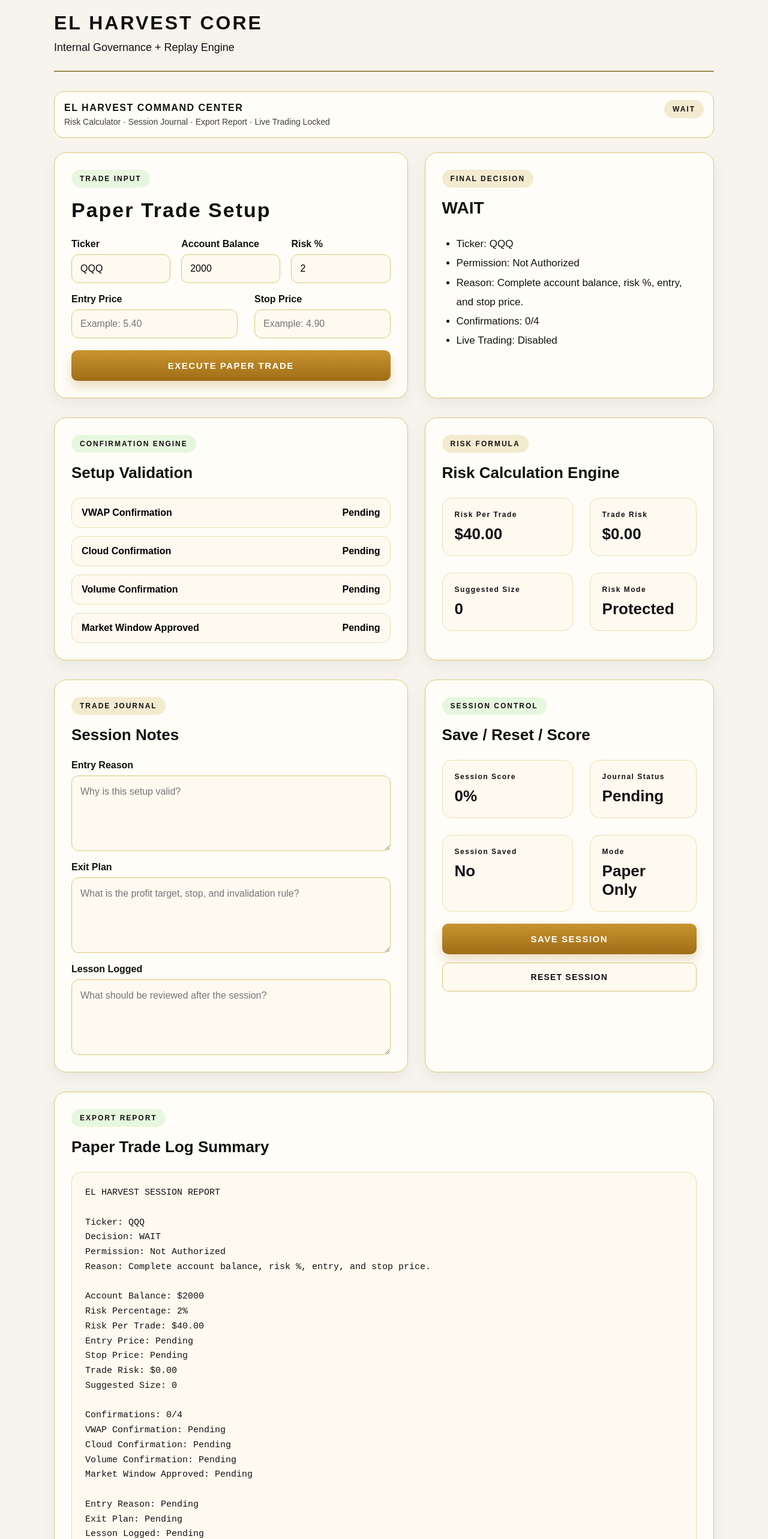
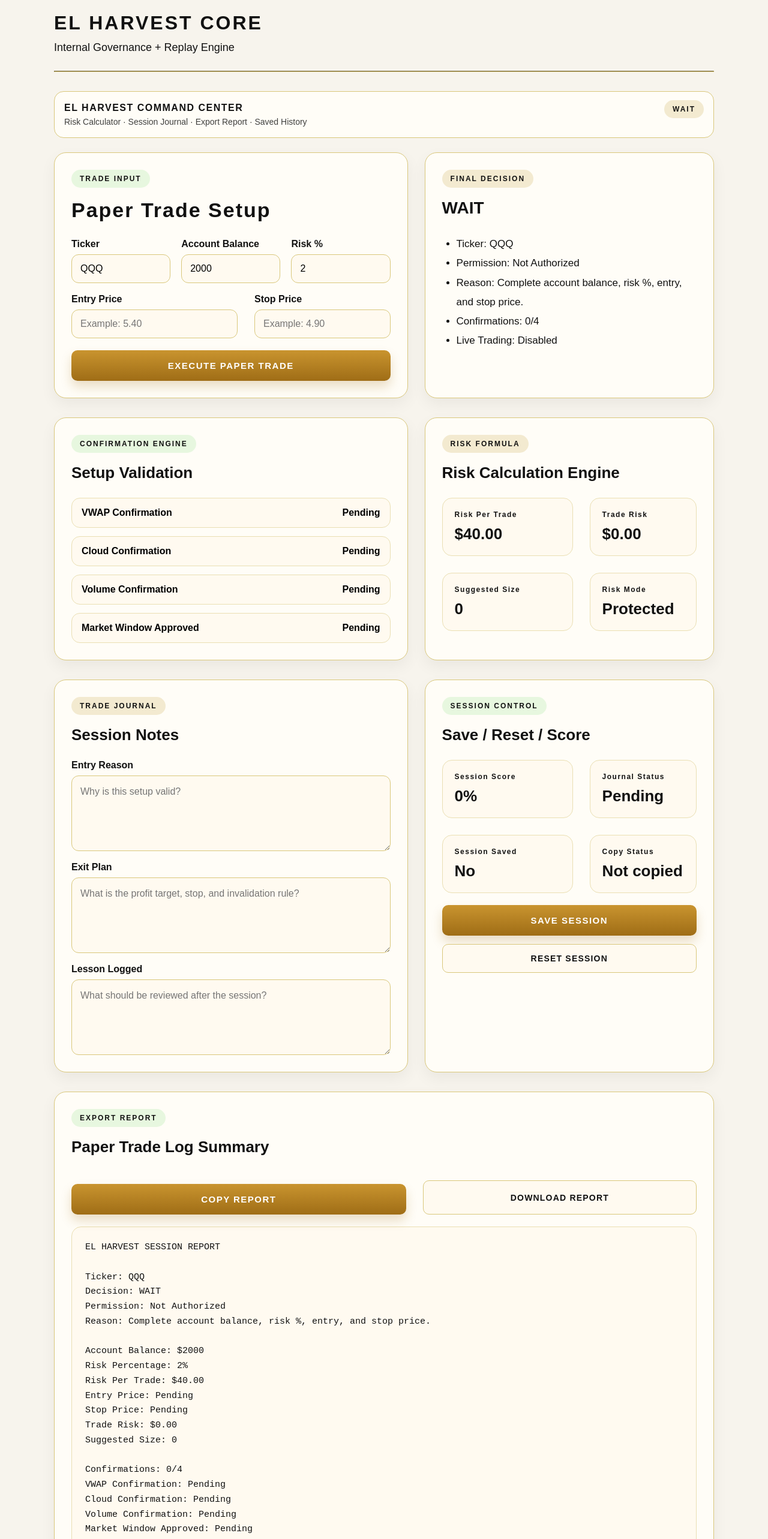
Before and after one commit to 1anointedradio-maker/elharvest-web, a Next.js app: page / in a window 1280 px wide. Shown: the part 234-2800 px from the top of the page at 60% size. Built offline with nearby package versions, Linux system fonts and the light colour scheme.

Commit message:
Update page.jsx

```diff
--- a/app/page.jsx
+++ b/app/page.jsx
@@ -98,6 +98,8 @@ export default function Home() {
   const [exitPlan, setExitPlan] = useState("");
   const [lessonLogged, setLessonLogged] = useState("");
   const [sessionSaved, setSessionSaved] = useState(false);
+  const [copyStatus, setCopyStatus] = useState("Not copied");
+  const [savedSessions, setSavedSessions] = useState([]);
 
   const calculations = useMemo(() => {
     const balance = Number(accountBalance);
@@ -282,6 +284,48 @@ Mode: Paper Execution Only
     setExitPlan("");
     setLessonLogged("");
     setSessionSaved(false);
+    setCopyStatus("Not copied");
+  }
+
+  function saveSession() {
+    const timestamp = new Date().toLocaleString();
+
+    const newSession = {
+      id: `${Date.now()}`,
+      timestamp,
+      ticker: ticker || "Pending",
+      decision: calculations.decision,
+      score: calculations.sessionScore,
+      riskDollars: calculations.riskDollars.toFixed(2),
+      tradeRisk: calculations.tradeRisk.toFixed(2),
+      size: calculations.positionSize,
+      report: reportText,
+    };
+
+    setSavedSessions((current) => [newSession, ...current].slice(0, 5));
+    setSessionSaved(true);
+  }
+
+  async function copyReport() {
+    try {
+      await navigator.clipboard.writeText(reportText);
+      setCopyStatus("Copied");
+    } catch {
+      setCopyStatus("Copy failed");
+    }
+  }
+
+  function downloadReport() {
+    const blob = new Blob([reportText], { type: "text/plain" });
+    const url = URL.createObjectURL(blob);
+    const link = document.createElement("a");
+
+    link.href = url;
+    link.download = `el-harvest-${ticker || "session"}-report.txt`;
+    document.body.appendChild(link);
+    link.click();
+    link.remove();
+    URL.revokeObjectURL(url);
   }
 
   return (
@@ -330,7 +374,7 @@ Mode: Paper Execution Only
         <div>
           <strong style={{ letterSpacing: "1.5px" }}>EL HARVEST COMMAND CENTER</strong>
           <div style={{ fontSize: "14px", marginTop: "6px", opacity: 0.8 }}>
-            Risk Calculator · Session Journal · Export Report · Live Trading Locked
+            Risk Calculator · Session Journal · Export Report · Saved History
           </div>
         </div>
 
@@ -418,10 +462,10 @@ Mode: Paper Execution Only
             <StatBox label="Session Score" value={`${calculations.sessionScore}%`} />
             <StatBox label="Journal Status" value={calculations.journalComplete ? "Complete" : "Pending"} />
             <StatBox label="Session Saved" value={sessionSaved ? "Yes" : "No"} />
-            <StatBox label="Mode" value="Paper Only" />
+            <StatBox label="Copy Status" value={copyStatus} />
           </div>
 
-          <button type="button" onClick={() => setSessionSaved(true)} style={buttonStyle}>
+          <button type="button" onClick={saveSession} style={buttonStyle}>
             SAVE SESSION
           </button>
 
@@ -435,6 +479,16 @@ Mode: Paper Execution Only
         <div style={badgeStyle("green")}>EXPORT REPORT</div>
         <h3 style={{ marginTop: 0, fontSize: "26px" }}>Paper Trade Log Summary</h3>
 
+        <div className="eh-grid-2">
+          <button type="button" onClick={copyReport} style={buttonStyle}>
+            COPY REPORT
+          </button>
+
+          <button type="button" onClick={downloadReport} style={secondaryButtonStyle}>
+            DOWNLOAD REPORT
+          </button>
+        </div>
+
         <pre
           style={{
             whiteSpace: "pre-wrap",
@@ -445,10 +499,39 @@ Mode: Paper Execution Only
             lineHeight: "1.65",
             fontSize: "15px",
             overflowX: "auto",
+            marginTop: "20px",
           }}
         >
           {reportText}
         </pre>
+      </section>
+
+      <section style={{ ...panelStyle, marginTop: "32px" }}>
+        <div style={badgeStyle("gold")}>SAVED HISTORY</div>
+        <h3 style={{ marginTop: 0, fontSize: "26px" }}>Last Saved Sessions</h3>
+
+        {savedSessions.length === 0 ? (
+          <p style={{ lineHeight: "1.7" }}>No sessions saved yet.</p>
+        ) : (
+          <div style={{ display: "grid", gap: "16px" }}>
+            {savedSessions.map((session) => (
+              <div
+                key={session.id}
+                style={{
+                  border: "1px solid #eadfb3",
+                  borderRadius: "16px",
+                  padding: "18px",
+                  background: "#fffaf0",
+                }}
+              >
+                <strong>{session.ticker} · {session.decision} · Score {session.score}%</strong>
+                <p style={{ marginBottom: 0, lineHeight: "1.6" }}>
+                  Saved: {session.timestamp} · Risk ${session.riskDollars} · Trade Risk ${session.tradeRisk} · Size {session.size}
+                </p>
+              </div>
+            ))}
+          </div>
+        )}
       </section>
 
       <footer
```
